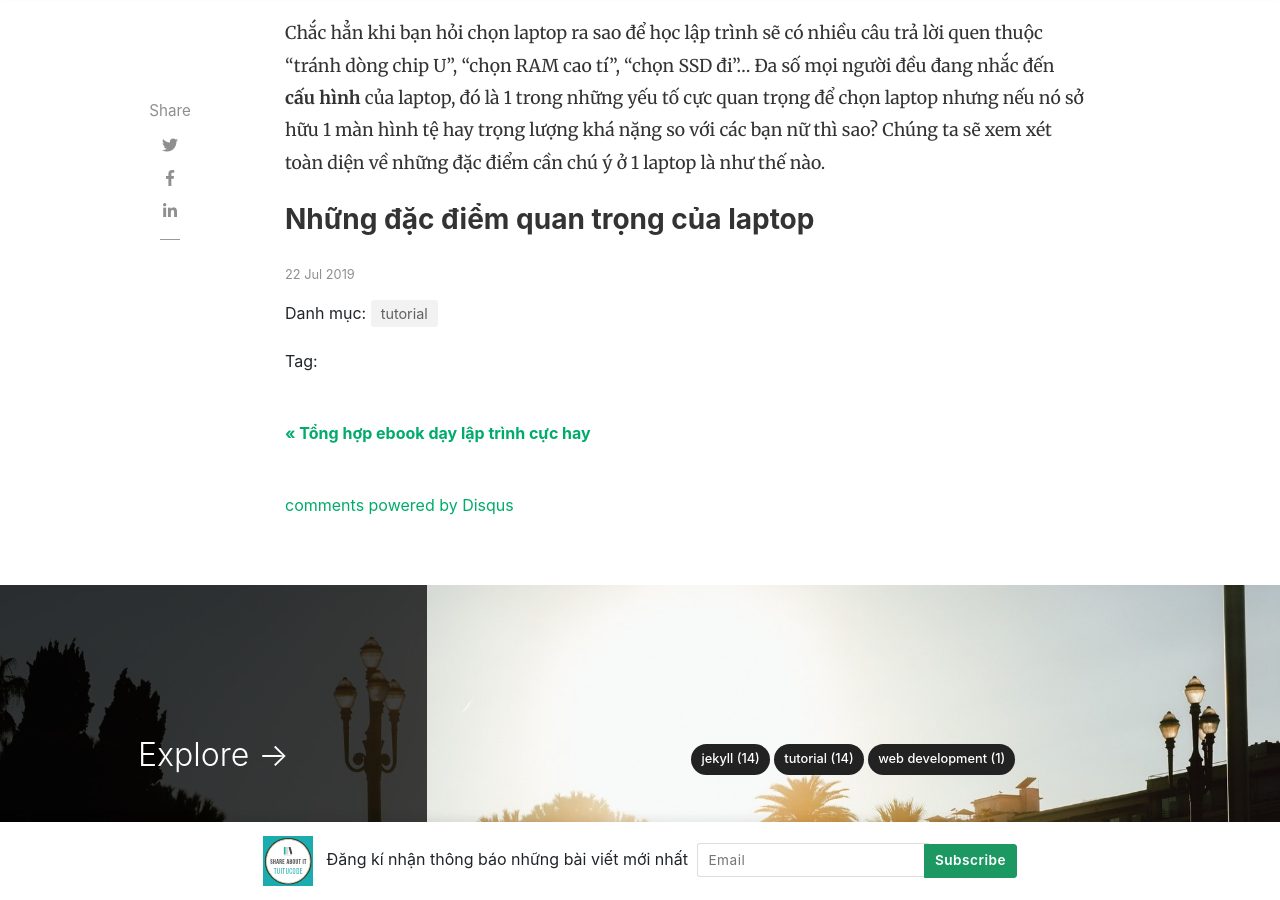
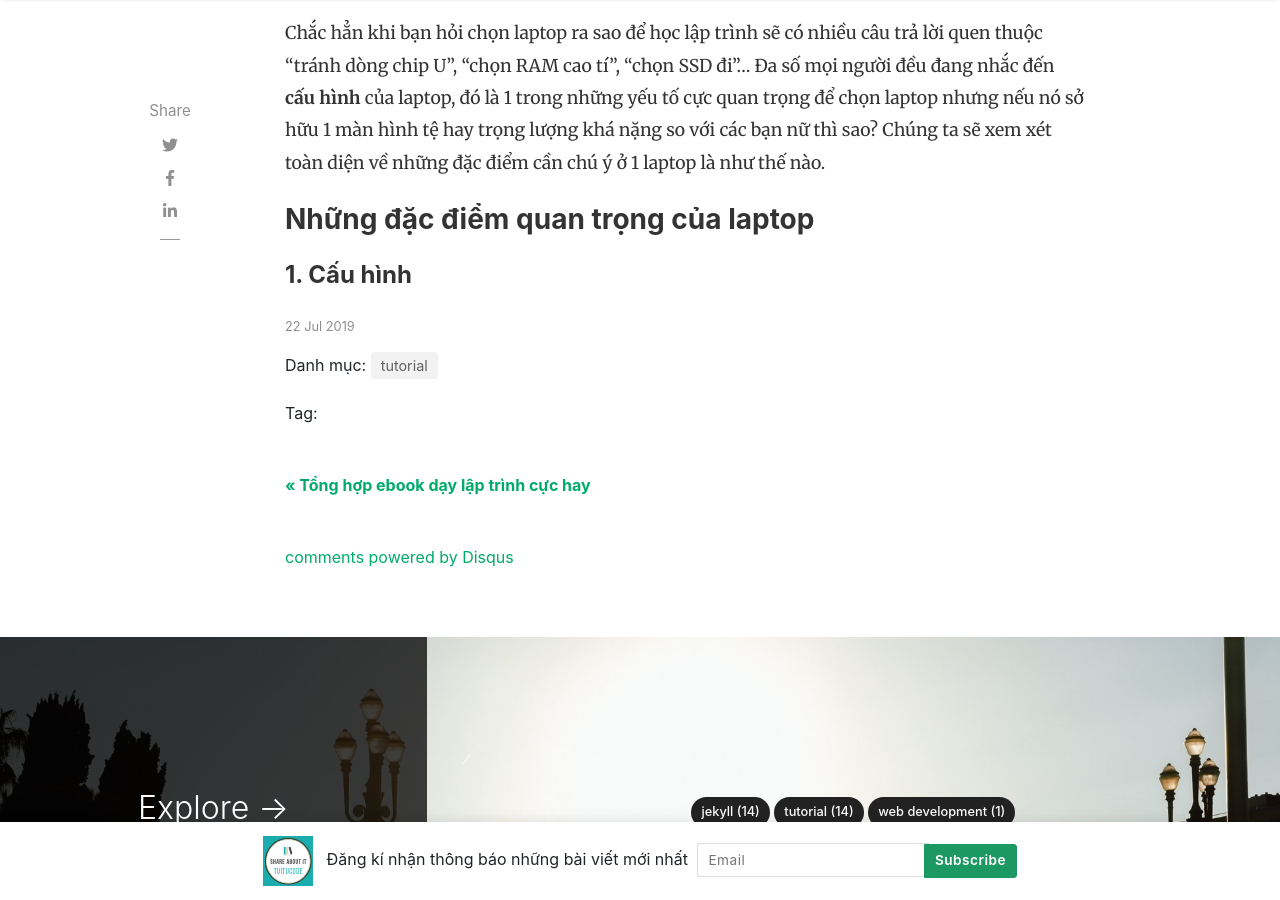
Before and after one commit to tuitucode/tuitucode.github.io, a Jekyll site: the page built from _posts/2019-07-22-tu-van-laptop-cho-dan-it.md, in a window 1280 px wide and 900 px high, scrolled down 1207 px. Built offline with Jekyll 4.4.1, drawn with Linux system fonts in a browser that asks for light colours; nearby versions of some CDN libraries; comment, search, counter and statistics services are not loaded.

Commit message:
Create 2019-07-22-tu-van-laptop-cho-dan-it.md

```diff
--- a/_posts/2019-07-22-tu-van-laptop-cho-dan-it.md
+++ b/_posts/2019-07-22-tu-van-laptop-cho-dan-it.md
@@ -12,3 +12,4 @@ Mới bước vào con đường lập trình chắc hẳn ai cũng có 1 tá c
 ### Mọi người thường chọn như thế nào
 Chắc hẳn khi bạn hỏi chọn laptop ra sao để học lập trình sẽ có nhiều câu trả lời quen thuộc "tránh dòng chip U", "chọn RAM cao tí", "chọn SSD đi"... Đa số mọi người đều đang nhắc đến **cấu hình** của laptop, đó là 1 trong những yếu tố cực quan trọng để chọn laptop nhưng nếu nó sở hữu 1 màn hình tệ hay trọng lượng khá nặng so với các bạn nữ thì sao? Chúng ta sẽ xem xét toàn diện về những đặc điểm cần chú ý ở 1 laptop là như thế nào.
 ### Những đặc điểm quan trọng của laptop
+#### 1. Cấu hình
```
